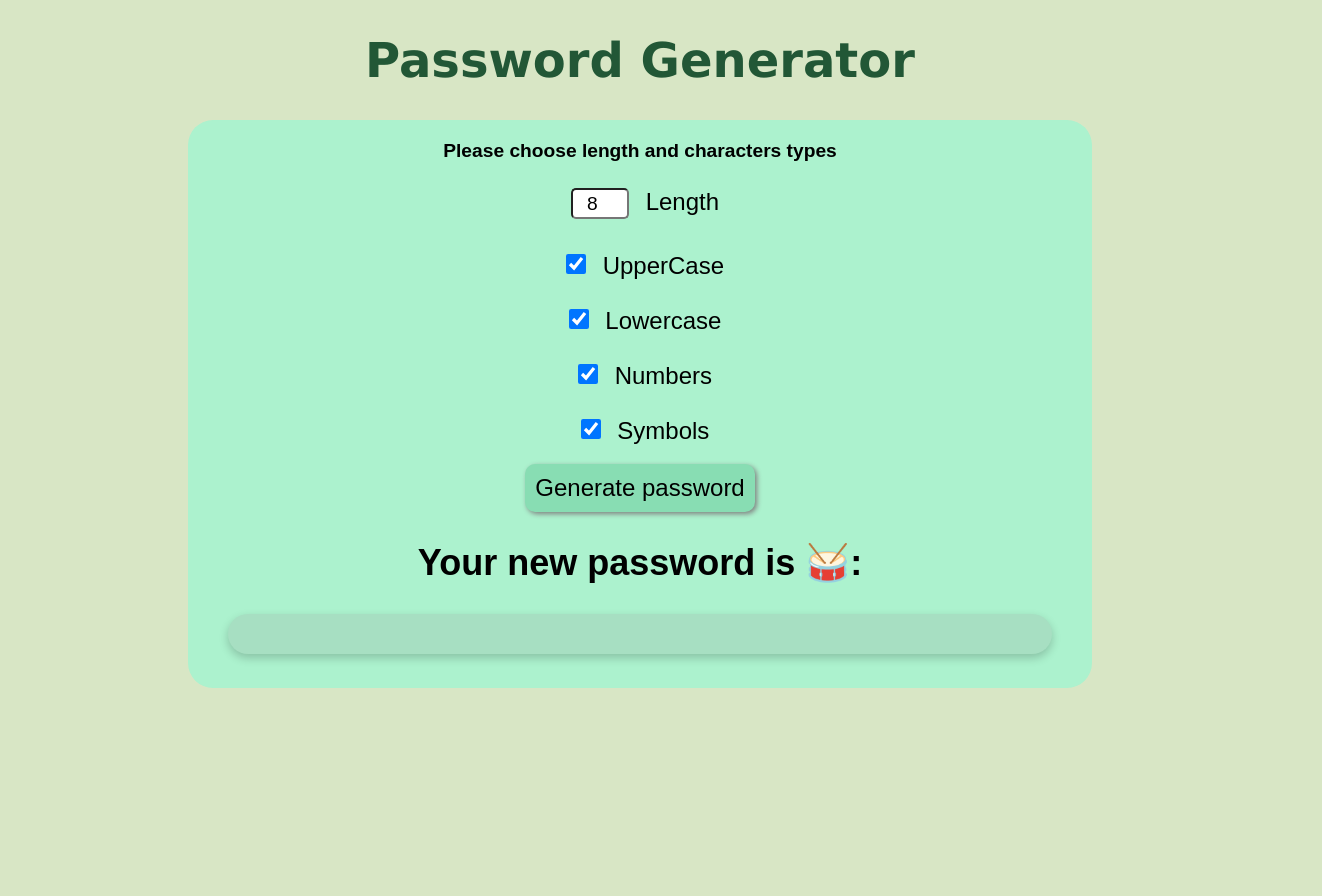
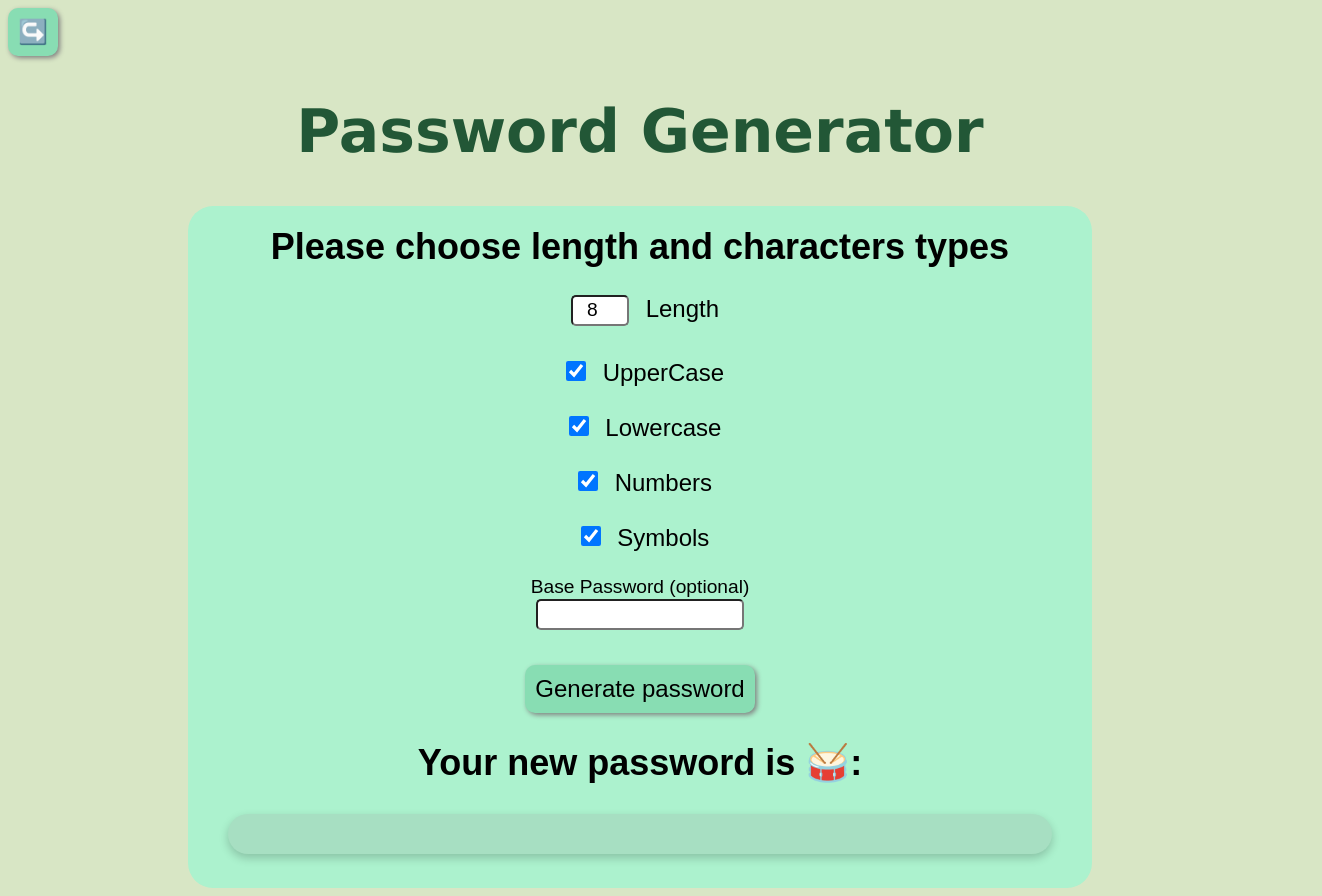
Before and after one commit to Elroy770/js.learning, a plain HTML site: page passwordGenerator/password.html in a window 1280 px wide. Shown: the whole page, 1322 px wide, since content can reach past the window. Before the commit the page ends 800 px from the top, so only its background shows below. Drawn offline with Linux system fonts and the light colour scheme.

Commit message:
adding basePassword option, gitignore, rm unneeded files

```diff
--- a/passwordGenerator/password.css
+++ b/passwordGenerator/password.css
@@ -1,6 +1,8 @@
 h1{
     font-family: 'Verdana', sans-serif;
+    font-size: 2.5em;
     color: rgb(34, 87, 54);
+
 }
 body{
     text-align: center;
@@ -52,7 +54,7 @@ button:active{
 }
 #p{
     color: color-mix(in srgb, color percentage, color percentage);
-    font-size: 0.8em;
+    font-size: 1.5em;
     height: 1.2em;
     margin: 10px;
     font-weight: bold;
@@ -66,3 +68,23 @@ button:active{
     box-shadow: 2px 2px 5px grey;
     user-select: all;
 }
+#password:active{
+    box-shadow: 1px 1px 2px grey;
+}
+#Generate{
+    margin-top: 20px;
+}
+#lengthLabel{
+    font-size: 0.8em;
+}
+#basePassword{
+    width: 200px;
+    height: 25px;
+    font-size: 1em;
+    text-align: center;
+    border-radius: 5px;
+}
+#basePasswordLabel{
+    font-size: 0.8em;
+    padding: 20px;
+}
--- a/passwordGenerator/password.html
+++ b/passwordGenerator/password.html
@@ -9,7 +9,10 @@
 </head>
 
 <body>
+    <button id="returnBtn" style="margin-right: 100% ;">↪️</button>
+
     <h1>Password Generator</h1>
+
     <div id="app">
         <p id="p">Please choose length and characters types</p>
         <div>
@@ -31,6 +34,10 @@
         <div>
             <input type="checkbox" id="symbols" class="input" name="symbols" checked>
             <label for="symbols">Symbols</label>
+        </div>
+        <div>
+            <label for="basePassword" id="basePasswordLabel">Base Password (optional)</label><br>
+            <input type="text" id="basePassword">
         </div>
         <button id="Generate">Generate password</button>
         <div>
--- a/passwordGenerator/password.js
+++ b/passwordGenerator/password.js
@@ -3,6 +3,7 @@ function generatePassword(length, withSymbols, withNumbers, withLowercase, withU
     const numbers = '012345678901234567890123456789';
     const lowercase = 'abcdefghijklmnopqrstuvwxyz';
     const uppercase = 'ABCDEFGHIJKLMNOPQRSTUVWXYZ';
+    const basePassword = document.getElementById('basePassword').value || '';
 
     let validChars = '';
     if (withSymbols) validChars += symbols;
@@ -18,8 +19,8 @@ function generatePassword(length, withSymbols, withNumbers, withLowercase, withU
         return 'Password length should be at least 4 and not more than 20 characters';
     }
 
-    let password = '';
-    for (let i = 0; i < length; i++) {
+    let password = basePassword;
+    for (let i = 0; i < (length - basePassword.length); i++) {
         const index = Math.floor(Math.random() * validChars.length);
         password += validChars[index];
     }
@@ -30,6 +31,7 @@ function generatePassword(length, withSymbols, withNumbers, withLowercase, withU
 const generateButton = document.getElementById('Generate');
 const passwordEl = document.getElementById('password');
 const copyBtn = document.getElementById('copyBtn');
+const returnBtn = document.getElementById('returnBtn');
 
 // הצגת הכפתור רק כשיש סיסמה תקינה
 function updateCopyButton() {
@@ -37,7 +39,10 @@ function updateCopyButton() {
     const hasPassword = txt !== '' && !txt.includes('Please') && !txt.includes('Password length');
     copyBtn.style.display = hasPassword ? 'flex' : 'none';
 }
-
+// לחזור לדף הראשי
+returnBtn.onclick = function () {
+    window.location.href = '../index.html'
+}
 // קריאה אחרי יצירת סיסמה (ודא שאתה קורא לזה אחרי שאתה קובע textContent)
 generateButton.onclick = function () {
     const length = parseInt(document.getElementById('length').value);
```
Also changed, not shown: 3 other files.
